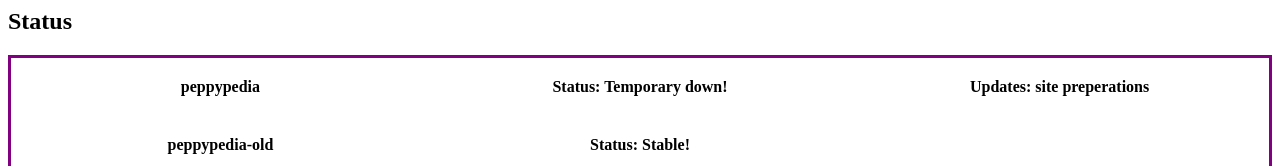
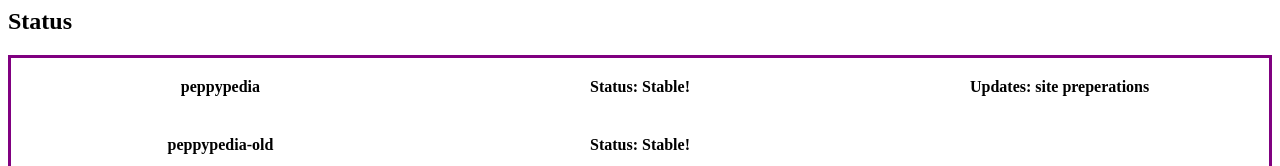
Before and after one commit to WindowsMeosu/status, a plain HTML site: page docs/index.html in a window 1280 px wide. Shown: the top 166 px of the page. Drawn offline with Linux system fonts and the light colour scheme.

Commit message:
Update index.html

```diff
--- a/docs/index.html
+++ b/docs/index.html
@@ -3,7 +3,7 @@
 <table>
  <tr>
   <th>peppypedia</th>
-  <th>Status: Temporary down!</th>
+  <th>Status: Stable!</th>
    <th>Updates: site preperations</th>
  <tr>
   <th>peppypedia-old</th>
```
